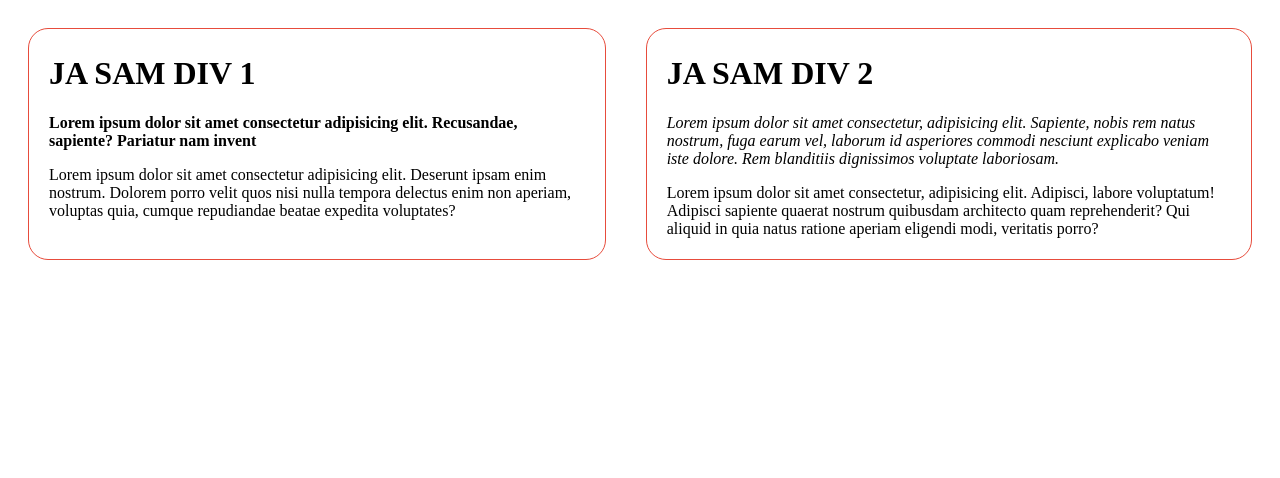
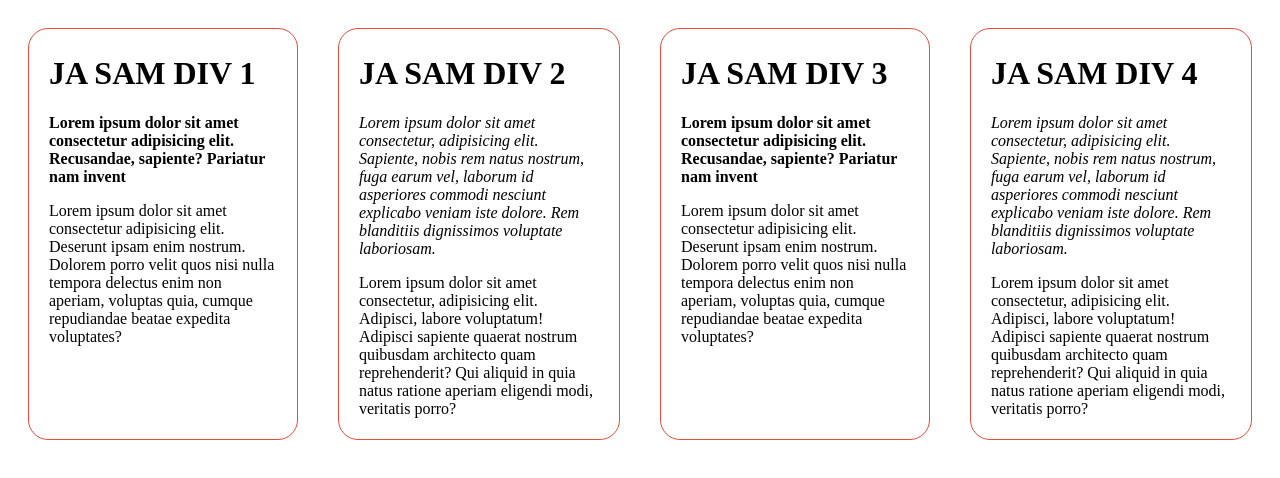
Before and after one commit to 7DevianT7/AleksaDesnica, a plain HTML site: page index.html in a window 1280 px wide. Drawn offline with Linux system fonts and the light colour scheme.

Commit message:
Update index.html

```diff
--- a/index.html
+++ b/index.html
@@ -27,6 +27,26 @@
                 quaerat nostrum quibusdam architecto quam reprehenderit? Qui aliquid in quia natus ratione aperiam eligendi
                 modi, veritatis porro?</p>
         </div>
+
+        <div class="bojan">
+            <h1 class="naslov">JA SAM DIV 3</h1>
+            <p><b>Lorem ipsum dolor sit amet consectetur adipisicing elit. Recusandae, sapiente? Pariatur nam invent</b></p>
+            <p>Lorem ipsum dolor sit amet consectetur adipisicing elit. Deserunt ipsam enim nostrum. Dolorem porro velit
+                quos nisi nulla tempora delectus enim non aperiam, voluptas quia, cumque repudiandae beatae expedita
+                voluptates?</p>
+        </div>
+
+        <div class="bojan">
+            <h1 class="naslov">JA SAM DIV 4</h1>
+            <p><em>Lorem ipsum dolor sit amet consectetur, adipisicing elit. Sapiente, nobis rem natus nostrum, fuga earum
+                    vel,
+                    laborum id asperiores commodi nesciunt explicabo veniam iste dolore. Rem blanditiis dignissimos
+                    voluptate
+                    laboriosam.</em></p>
+            <p>Lorem ipsum dolor sit amet consectetur, adipisicing elit. Adipisci, labore voluptatum! Adipisci sapiente
+                quaerat nostrum quibusdam architecto quam reprehenderit? Qui aliquid in quia natus ratione aperiam eligendi
+                modi, veritatis porro?</p>
+        </div>
     </div>
 </body>
 </html>
```
